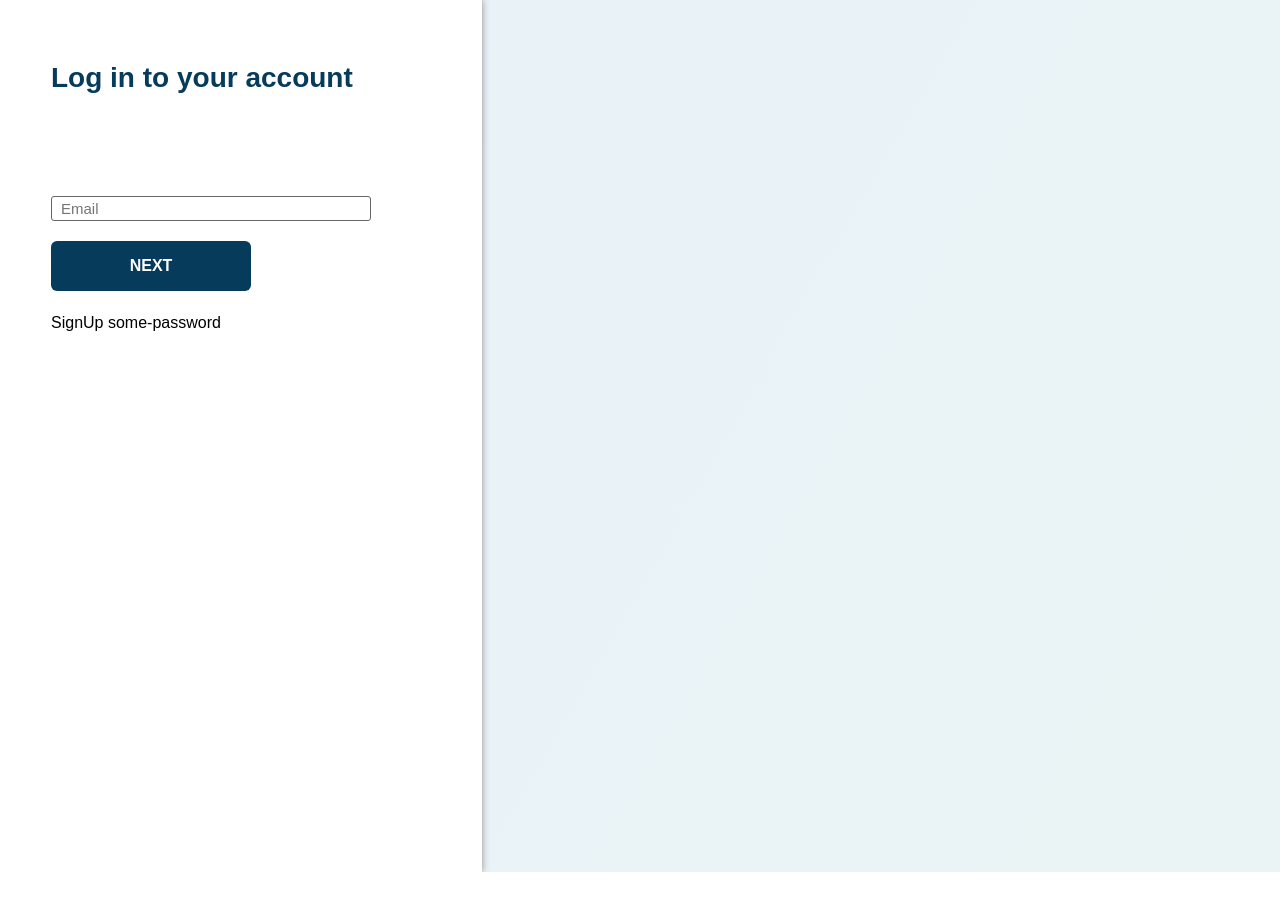
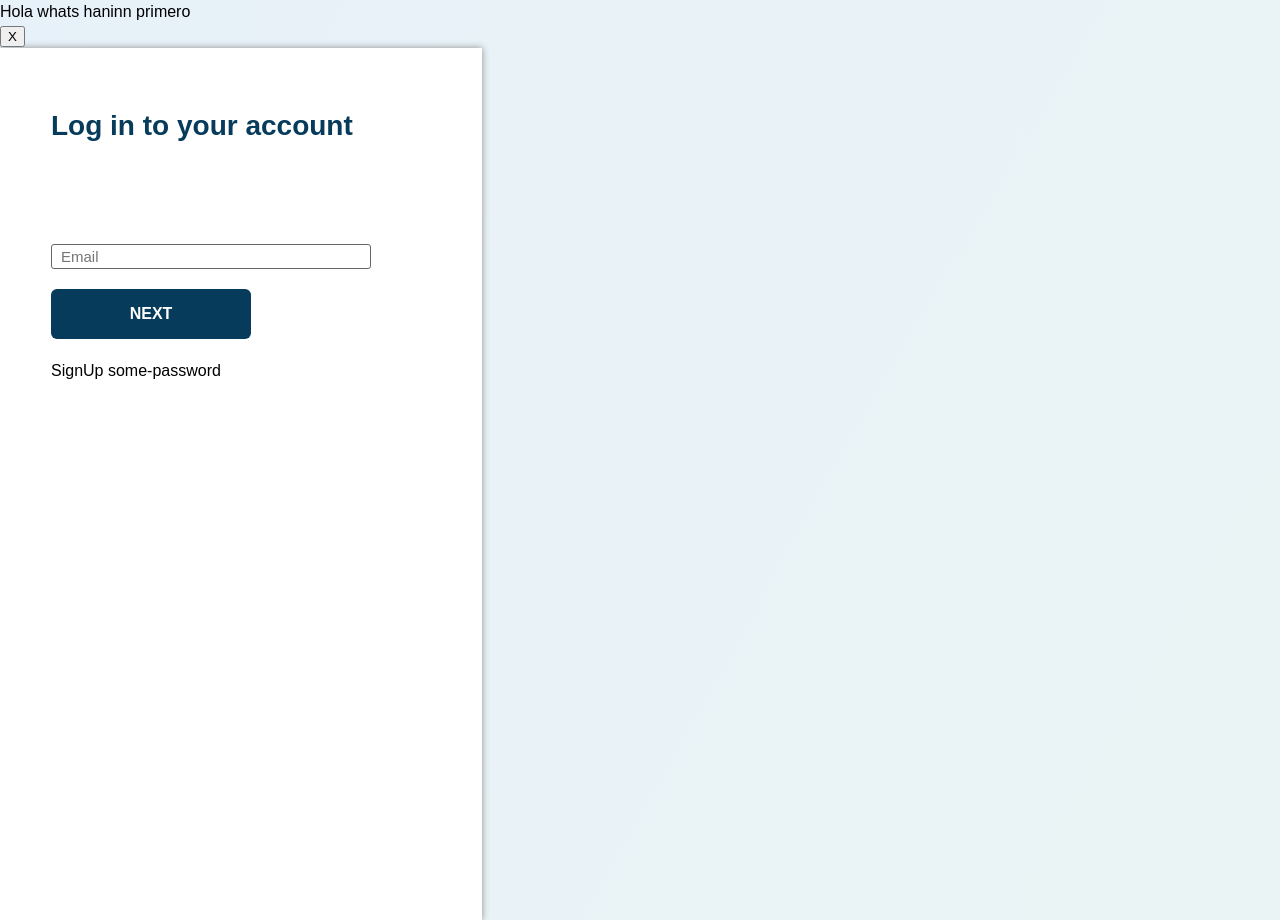
Before and after one commit to pablolucianop/login-plp, a React (Create React App) app in the folder client/: page / in a window 1280 px wide. Before the commit the page ends 872 px from the top, so only its background shows below. Built offline with nearby package versions, Linux system fonts and the light colour scheme.

Commit message:
fix: router bug

```diff
--- a/client/src/components/App.js
+++ b/client/src/components/Login.js
@@ -1,26 +1,30 @@
 import React, { useState } from 'react'
 import './App.css'
 import LoginContainer from './LoginContainer'
-import LoginContainer2 from './LoginContainer2'
-// import { UserInfo } from './userInfo'
+// import LoginContainer2 from './LoginContainer2'
 import { Link } from 'react-router-dom'
 import { useNavigate } from 'react-router-dom'
 
-function App() {
+function Login(props) {
   let navigate = useNavigate()
   const [userData, setUserData] = useState({ logedIn: false, user: false })
 
-  function goToUserInfo() {
+  function handleButton(params) {
+    props.setState('funca')
     navigate('/userInfo')
   }
 
   return (
     <div>
-      {/* <UserInfo user={userData}></UserInfo> */}
+      <button onClick={handleButton}>X</button>
       {userData.logedIn ? (
         <Link to="/welcome" ee={'ee'}></Link>
       ) : (
-        <LoginContainer setUserData={setUserData} goToUserInfo={goToUserInfo} />
+        <LoginContainer
+          setUserData={setUserData}
+          userData={userData}
+          setState={props.setState}
+        />
       )}
     </div>
   )
@@ -41,4 +45,4 @@ function App2() {
     </div>
   )
 }
-export default App
+export default Login
--- a/client/src/components/LoginContainer.js
+++ b/client/src/components/LoginContainer.js
@@ -37,7 +37,7 @@ function LoginContainer(props) {
     let resJson = await res.json()
 
     welcome(resJson)
-    props.goToUserInfo()
+    // props.setState()
   }
 
   async function welcome(jwt) {
@@ -54,6 +54,7 @@ function LoginContainer(props) {
     })
     let resJson = await res.json()
     props.setUserData({ logedIn: true, user: resJson })
+    // props.setState({ logedIn: true, user: resJson })
   }
 
   return (
--- a/client/src/components/LoginContainer2.js
+++ b/client/src/components/UserInformation.js
@@ -3,6 +3,6 @@ import EmailInputContainer from './EmailInputContainer'
 import SignUp from './SignUp'
 import './LoginContainer.css'
 function LoginContainer2(props) {
-  return <h1>Welcome!!!!!2</h1>
+  return <h1>Welcome!!!!!2 {props.userData}</h1>
 }
 export default LoginContainer2
--- a/client/src/components/userInfo.js
+++ b/client/src/components/userInfo.js
@@ -14,6 +14,7 @@ function UserInfo(props) {
 
   return (
     <div className="userInfoWrapper">
+      {props.user}
       <div className="avatarWrapper">
         <div className="avatar" alt={'Avatar'}></div>
       </div>
@@ -21,10 +22,9 @@ function UserInfo(props) {
       <h1 className="userName">
         {userData.name} {userData.surname}
       </h1>
-
       <p>Role:{userData.role}</p>
       <p>Age:{userData.age}</p>
-      {console.log('props.userData', props.ee)}
+      {console.log('props', props)}
     </div>
   )
 }
--- a/client/src/index.js
+++ b/client/src/index.js
@@ -1,23 +1,29 @@
-import React from 'react'
+import React, { useState } from 'react'
 import ReactDOM from 'react-dom/client'
 import './index.css'
-import App from './components/App'
+import Login from './components/Login'
 import reportWebVitals from './reportWebVitals'
-import { BrowserRouter, Routes, Route } from 'react-router-dom'
-import Expenses from './components/expenses'
-import Invoices from './components/invoices'
+import { BrowserRouter, Routes, Route, Switch } from 'react-router-dom'
 import UserInfo from './components/userInfo'
 
 const root = ReactDOM.createRoot(document.getElementById('root'))
+
+function Application(props) {
+  const [state, setState] = useState('primero')
+  return (
+    <BrowserRouter>
+      Hola whats haninn {state}
+      <Routes>
+        <Route path="/" element={<Login setState={setState} />} />
+        <Route path="userInfo" element={<UserInfo user={state} />} />
+      </Routes>
+    </BrowserRouter>
+  )
+}
+
 root.render(
   <React.StrictMode>
-    <BrowserRouter>
-      <Routes>
-        <Route path="/" element={<App />} />
-        <Route path="userInfo" element={<UserInfo />} />
-        <Route path="invoices" element={<Invoices />} />
-      </Routes>
-    </BrowserRouter>
+    <Application />
   </React.StrictMode>
 )
 
```
